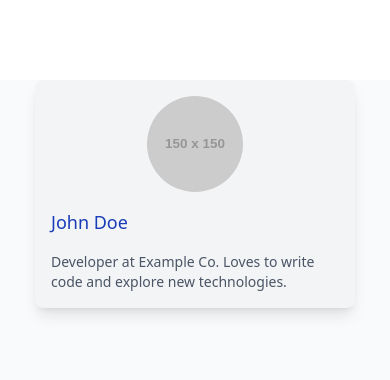
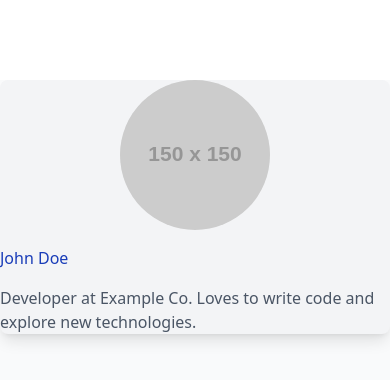
Before and after one commit to Dama5323/alx-fe-reactjs, a React (Vite) app in the folder tailwind-react-integration/: page / in a window 390 px wide. Shown: the top 380 px of the page. Built offline with nearby package versions, Linux system fonts and the light colour scheme.

Commit message:
Responsive Design Implementation Using Tailwind CSS

```diff
--- a/tailwind-react-integration/src/components/UserProfile.jsx
+++ b/tailwind-react-integration/src/components/UserProfile.jsx
@@ -1,15 +1,18 @@
 function UserProfile() {
   return (
-    <div className="user-profile bg-gray-100 p-4 sm:p-4 md:p-8 max-w-xs sm:max-w-xs md:max-w-sm mx-auto my-20 rounded-lg shadow-lg">
+    <div className="user-profile bg-gray-100 sm:p-4 md:p-8 sm:max-w-xs md:max-w-sm mx-auto my-20 rounded-lg shadow-lg
+                    transition-shadow duration-300 ease-in-out hover:shadow-xl">
       <img
         src="https://via.placeholder.com/150"
         alt="User"
-        className="rounded-full w-24 h-24 sm:w-24 sm:h-24 md:w-36 md:h-36 mx-auto"
+        className="rounded-full sm:w-24 sm:h-24 md:w-36 md:h-36 mx-auto
+                   transition-transform duration-300 ease-in-out hover:scale-110"
       />
-      <h1 className="text-lg sm:text-lg md:text-xl text-blue-800 my-4">
+      <h1 className="sm:text-lg md:text-xl text-blue-800 my-4
+                     transition-colors duration-300 ease-in-out hover:text-blue-500">
         John Doe
       </h1>
-      <p className="text-gray-600 text-sm sm:text-sm md:text-base">
+      <p className="sm:text-sm md:text-base text-gray-600">
         Developer at Example Co. Loves to write code and explore new technologies.
       </p>
     </div>
```
